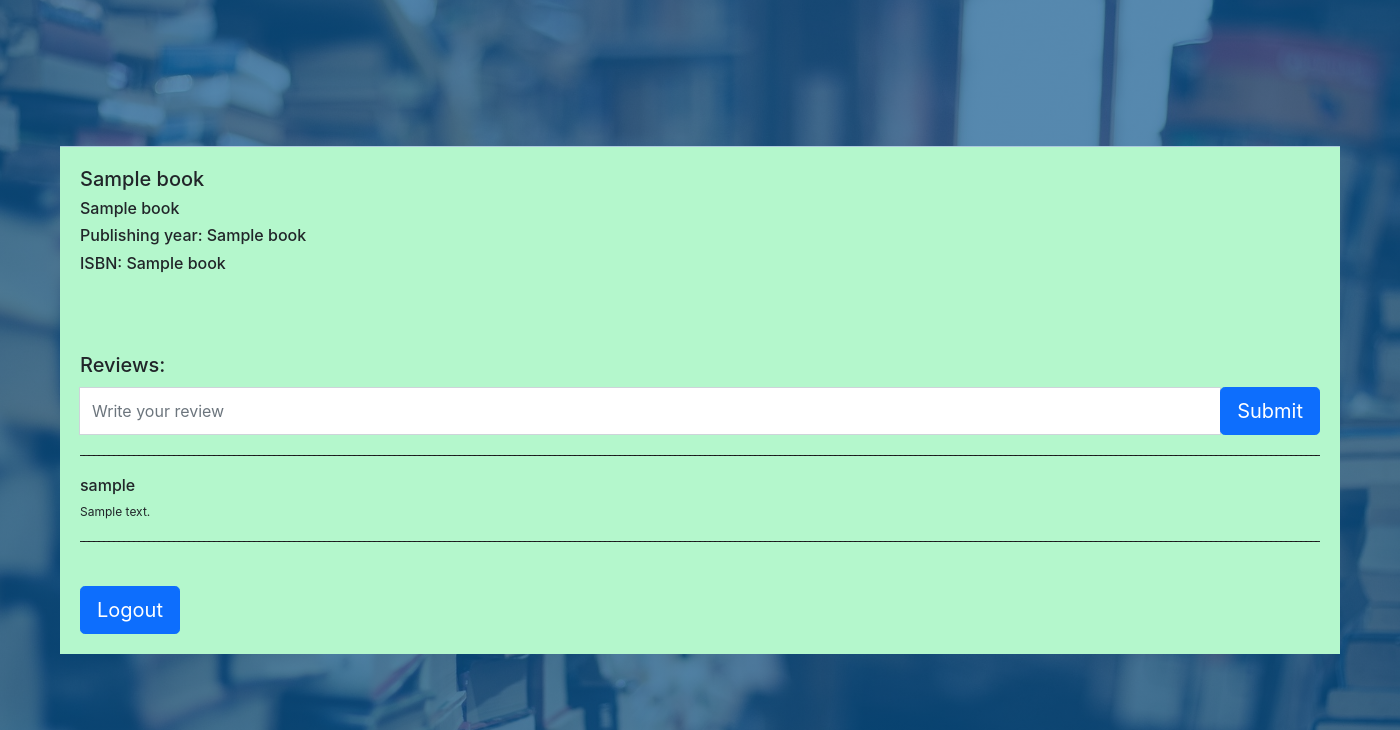
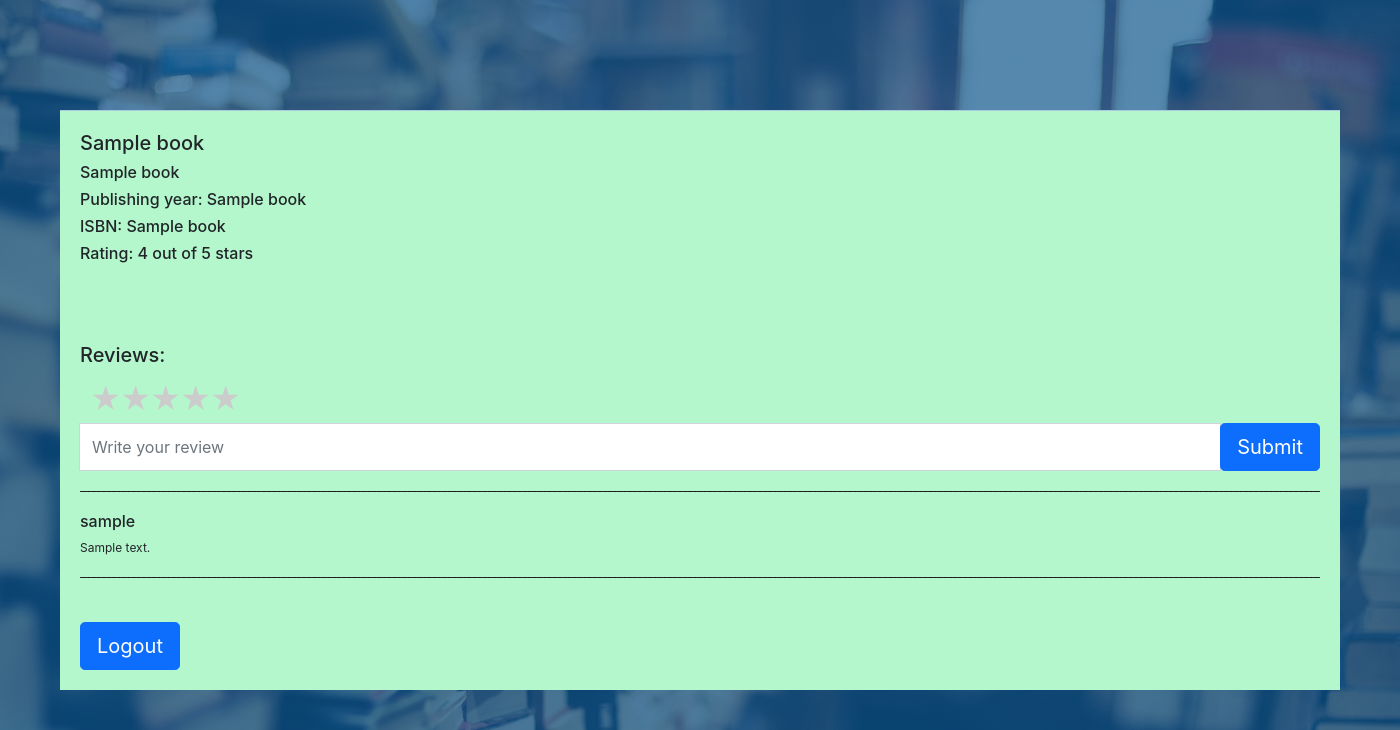
Before and after one commit to SharifRuman/Lab1, a Flask app: template templates/book.html in a window 1400 px wide. Shown: the top 730 px of the page. Run offline with Flask 2, Linux system fonts and the light colour scheme; the template is opened without the code that fills it: most values are stand-ins (such as "Sample title", 1, 10 or a date in 2020); some libraries are stand-ins or nearby versions.

Commit message:
Update book.html
Star Rating Update

```diff
--- a/templates/book.html
+++ b/templates/book.html
@@ -16,10 +16,23 @@
                             <h5>{{ books[1] }}</h5>
                             <h6>{{ books[2] }}</h6>
                             <h6>Publishing year: {{ books[3] }}</h6>
-                            <h6>ISBN: {{ books[0] }}</h6><br> <br> <br>
+                            <h6>ISBN: {{ books[0] }}</h6>
+                            <h6>Rating: {{ rating[0] }} out of 5 stars</h6><br> <br> <br>
                             <h5>Reviews:</h5>
                             <div class="search-form">
                                 <form action="{{ url_for('review') }}" method="post">
+                                    <div class="rate">
+                                        <input type="radio" id="star5" name="rate" value="5" />
+                                        <label for="star5" title="text">5 stars</label>
+                                        <input type="radio" id="star4" name="rate" value="4" />
+                                        <label for="star4" title="text">4 stars</label>
+                                        <input type="radio" id="star3" name="rate" value="3" />
+                                        <label for="star3" title="text">3 stars</label>
+                                        <input type="radio" id="star2" name="rate" value="2" />
+                                        <label for="star2" title="text">2 stars</label>
+                                        <input type="radio" id="star1" name="rate" value="1" />
+                                        <label for="star1" title="text">1 star</label>
+                                    </div>
                                     <div class="input-group">
                                         <input type="hidden" placeholder="{{ books[0] }}" name="isbn" id="isbn" value="{{ books[0] }}" class="form-control input-lg">
                                         <input type="text" placeholder="Write your review" name="review" id="review" class="form-control input-lg">
```
